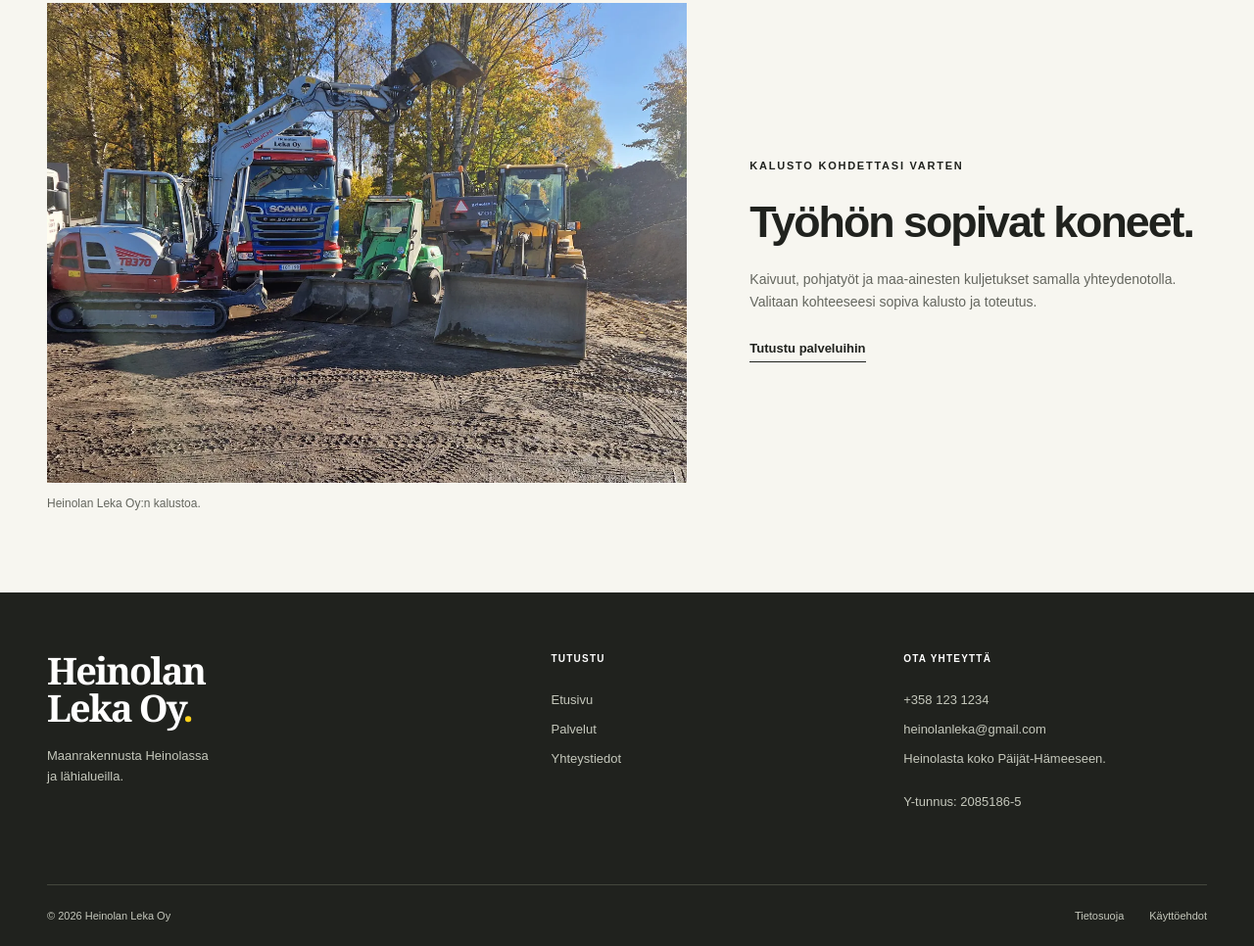
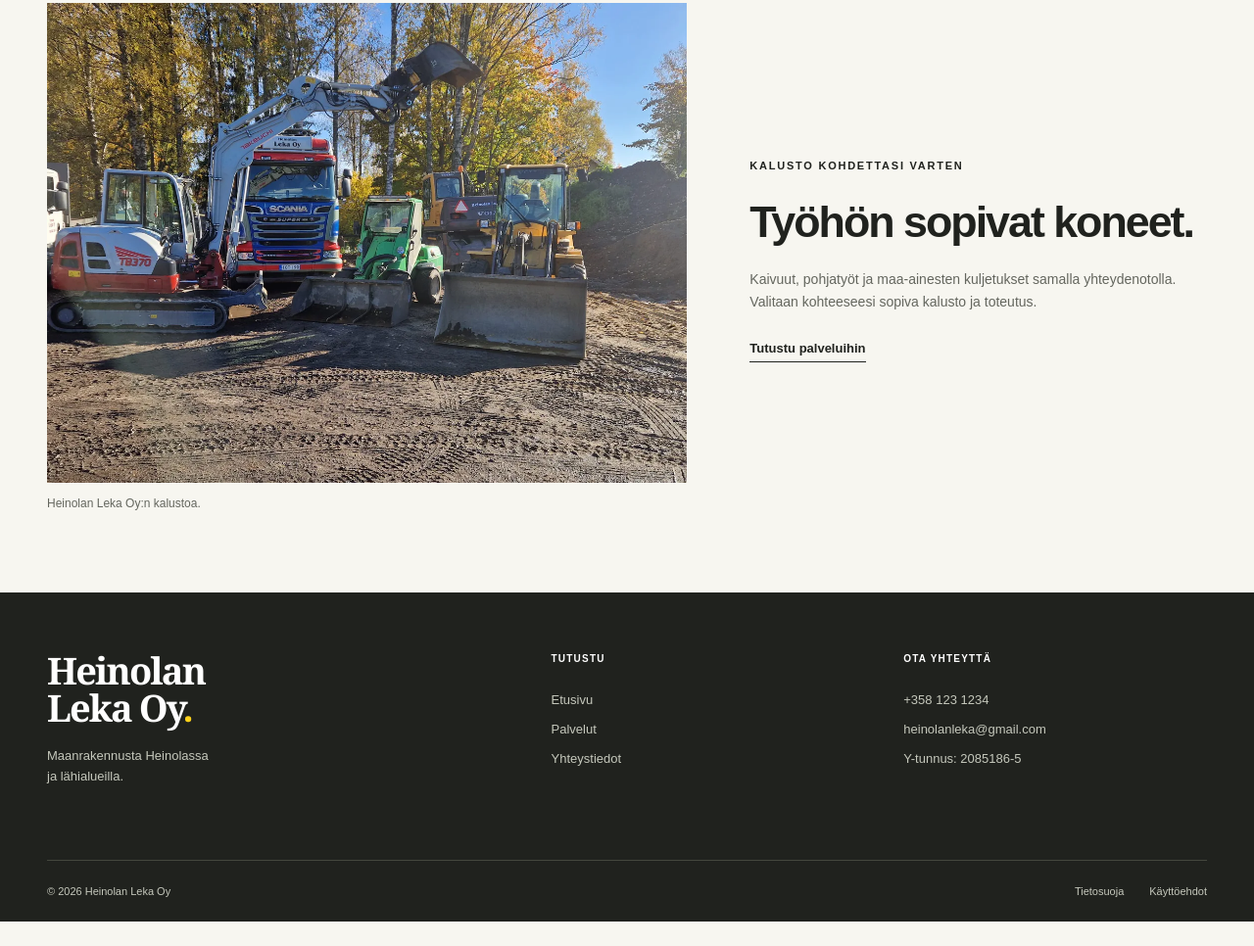
Before and after one commit to haukkaniklas/Heinolannleka, a plain HTML site: page yhteystiedot.html in a window 1280 px wide. Shown: the part 1092-2058 px from the top of the page at 98% size. After the commit the page ends 2033 px from the top, so only its background shows below. Drawn offline with Linux system fonts and the light colour scheme.

Commit message:
Refactor footer section in yhteystiedot.html
Removed redundant paragraph and updated footer content.

```diff
--- a/yhteystiedot.html
+++ b/yhteystiedot.html
@@ -133,7 +133,6 @@
           <p class="footer-label">OTA YHTEYTTÄ</p>
           <a href="tel:+3581231234">+358 123 1234</a>
           <a href="mailto:heinolanleka@gmail.com">heinolanleka@gmail.com</a>
-          <p>Heinolasta koko Päijät-Hämeeseen.</p>
           <p>Y-tunnus: 2085186-5</p>
         </div>
       </div>
```
